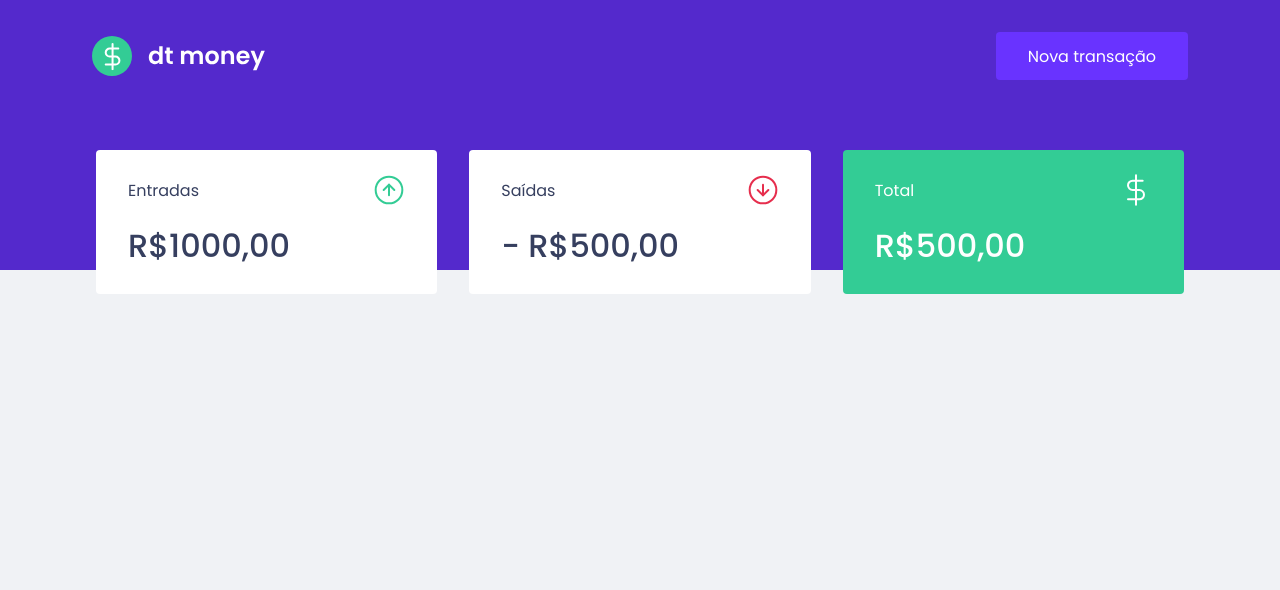
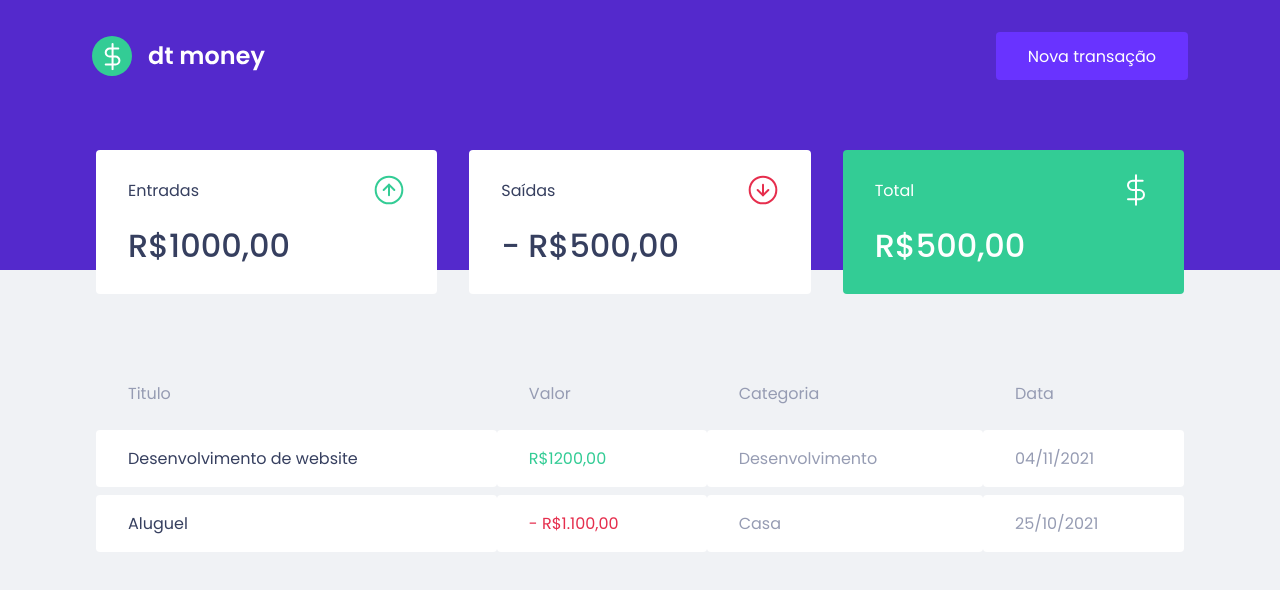
Before and after one commit to HigorDenomar/dtmoney, a React (Create React App) app: page / in a window 1280 px wide. Shown: the top 590 px of the page. Built offline with nearby package versions, Linux system fonts and the light colour scheme.

Commit message:
transactions table created

```diff
--- a/src/components/Dashboard/index.tsx
+++ b/src/components/Dashboard/index.tsx
@@ -1,4 +1,5 @@
 import { Summary } from '../Summary';
+import { TransactionsTable } from '../TransactionsTable';
 
 import {
   Container,
@@ -8,6 +9,8 @@
   return (
     <Container>
       <Summary />
+
+      <TransactionsTable />
     </Container>
   );
 }
--- /dev/null
+++ b/src/components/TransactionsTable/index.tsx
@@ -0,0 +1,36 @@
+import {
+  Container,
+} from './styles';
+
+export function TransactionsTable() {
+  return (
+    <Container>
+      <table>
+        <thead>
+          <tr>
+            <th>Titulo</th>
+            <th>Valor</th>
+            <th>Categoria</th>
+            <th>Data</th>
+          </tr>
+        </thead>
+
+        <tbody>
+          <tr>
+            <td>Desenvolvimento de website</td>
+            <td className="deposit">R$1200,00</td>
+            <td>Desenvolvimento</td>
+            <td>04/11/2021</td>
+          </tr>
+
+          <tr>
+            <td>Aluguel</td>
+            <td className="withdraw">- R$1.100,00</td>
+            <td>Casa</td>
+            <td>25/10/2021</td>
+          </tr>
+        </tbody>
+      </table>
+    </Container>
+  );
+}
--- /dev/null
+++ b/src/components/TransactionsTable/styles.ts
@@ -0,0 +1,38 @@
+import styled from 'styled-components';
+
+export const Container = styled.div`
+  margin-top: 6.4rem;
+
+  table {
+    width: 100%;
+    border-spacing: 0 0.8rem;
+
+    th {
+      color: var(--text-body);
+      font-weight: 400;
+      padding: 1.6rem 3.2rem;
+      text-align: left;
+      line-height: 2.4rem;
+    }
+
+    td {
+      padding: 1.6rem 3.2rem;
+      border: 0;
+      background: var(--shape);
+      color: var(--text-body);
+      border-radius: 0.4rem;
+
+      &:first-child {
+        color: var(--text-title);
+      }
+
+      &.deposit {
+        color: var(--green);
+      }
+
+      &.withdraw {
+        color: var(--red);
+      }
+    }
+  }
+`;
```
